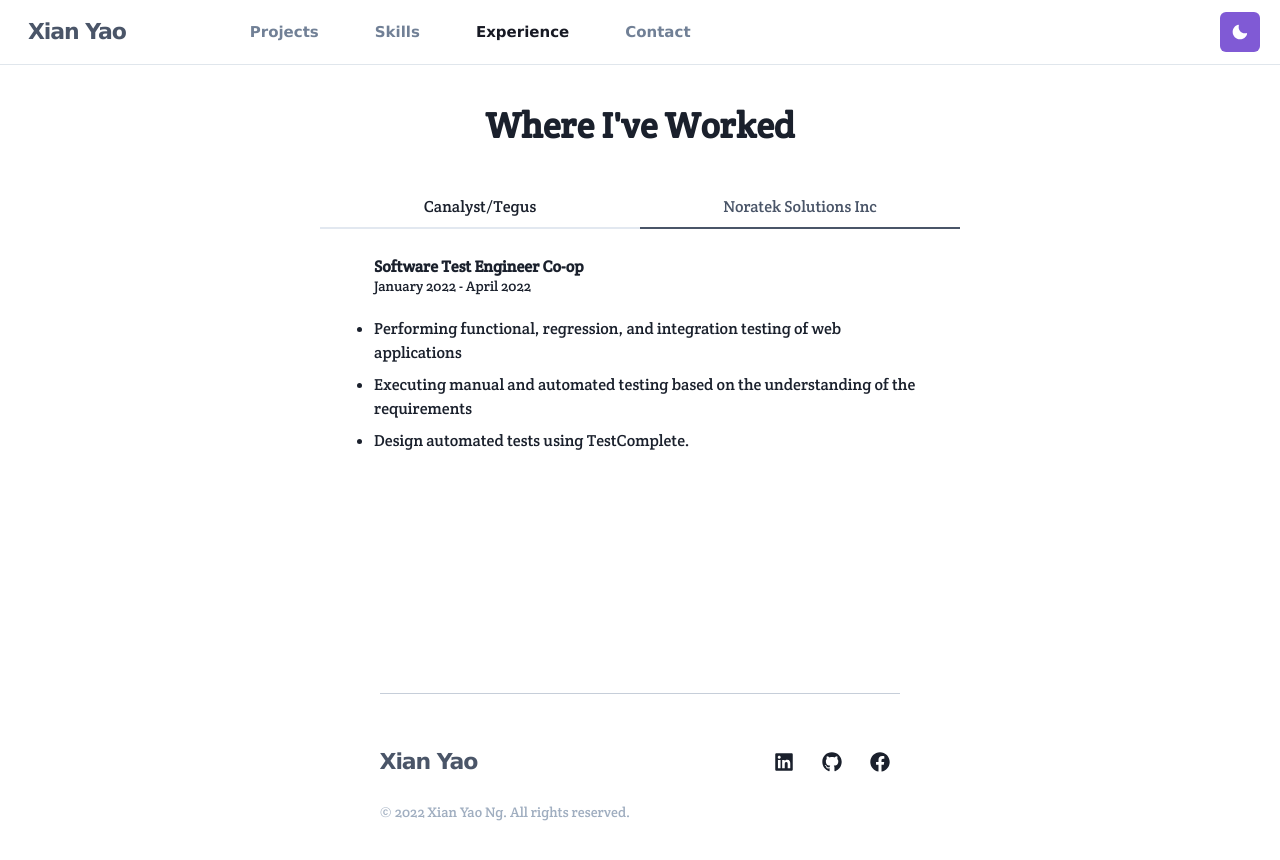
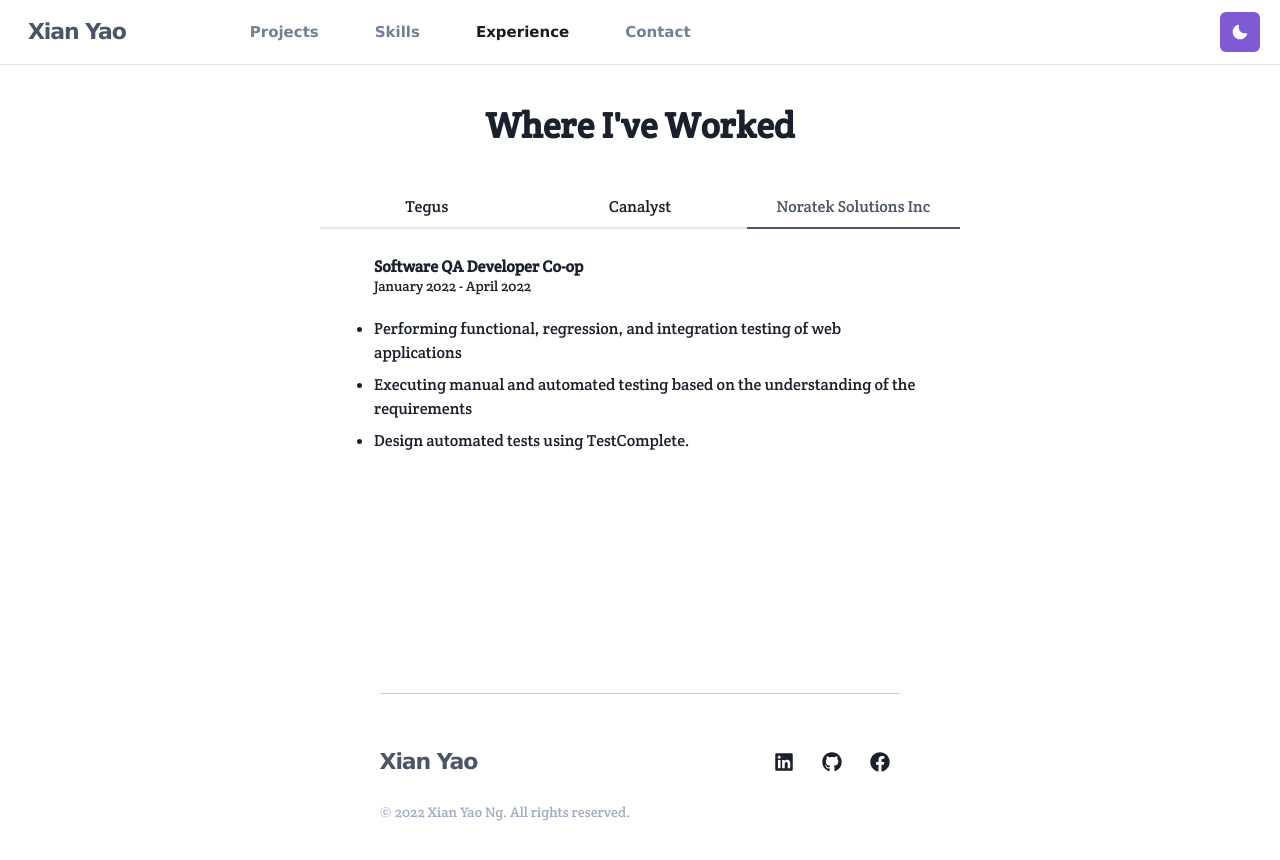
Before and after one commit to xianyao009/xianyaong-portfolio, a Next.js app: page /experience in a window 1280 px wide. Both pictures are taken after a click on the tab "Noratek Solutions Inc". Shown: the top 860 px of the page. Built offline with nearby package versions, Linux system fonts and the light colour scheme.

Commit message:
Update Experience page

```diff
--- a/components/container/ExperienceContainer.js
+++ b/components/container/ExperienceContainer.js
@@ -23,7 +23,8 @@ const ExperienceContainer = () => {
       <Box mt={10}>
         <Tabs colorScheme="gray" isFitted isLazy>
           <TabList>
-            <Tab>Canalyst/Tegus</Tab>
+            <Tab>Tegus</Tab>
+            <Tab>Canalyst</Tab>
             <Tab>Noratek Solutions Inc</Tab>
           </TabList>
           <Box mt={3}>
@@ -39,7 +40,8 @@ const ExperienceContainer = () => {
                     }}
                   >
                     <Heading size="sm">Software Engineer Co-op</Heading>
-                    <Text fontSize={14}>May 2022 - December 2022</Text>
+                    <Text fontSize={14}>September 2022 - December 2022</Text>
+                    <Text fontSize={14}>May 2023 - August 2023</Text>
                     <List styleType="disc" spacing={2} mt={5}>
                       <ListItem>
                         Developed and maintained C# and Node.js application for
@@ -49,7 +51,7 @@ const ExperienceContainer = () => {
                       <ListItem>
                         Used HTML, CSS and Typescript to create an Excel Office
                         Add-in with custom functions for clients to pull
-                        financial information from Canalyst’s proprietary API
+                        financial information from Tegus’s proprietary API
                       </ListItem>
                       <ListItem>
                         Refactored original functionalities to accommodate
@@ -67,7 +69,37 @@ const ExperienceContainer = () => {
                       type: "easeInOut",
                     }}
                   >
-                    <Heading size="sm">Software Test Engineer Co-op</Heading>
+                    <Heading size="sm">Software Engineer Co-op</Heading>
+                    <Text fontSize={14}>May 2022 - August 2022</Text>
+                    <List styleType="disc" spacing={2} mt={5}>
+                      <ListItem>
+                        Developed and maintained C# and Node.js application for
+                        financial analysts to ensure consistency and accuracy
+                        across public equity models.
+                      </ListItem>
+                      <ListItem>
+                        Used HTML, CSS and Typescript to create an Excel Office
+                        Add-in with custom functions for clients to pull
+                        financial information from Canalyst’s proprietary API
+                      </ListItem>
+                      <ListItem>
+                        Refactored original functionalities to accommodate
+                        software design changes and added unit tests
+                      </ListItem>
+                      <Text as="i" fontSize={14}>* Canalyst was acquired by Tegus in August 2022</Text>
+                    </List>
+                  </motion.div>
+                </TabPanel>
+                <TabPanel>
+                  <motion.div
+                    initial={{ opacity: 0, x: 0, y: -20 }}
+                    animate={{ opacity: 1, x: 0, y: 0 }}
+                    transition={{
+                      duration: 0.5,
+                      type: "easeInOut",
+                    }}
+                  >
+                    <Heading size="sm">Software QA Developer Co-op</Heading>
                     <Text fontSize={14}>January 2022 - April 2022</Text>
                     <List styleType="disc" spacing={2} mt={5}>
                       <ListItem>
```
